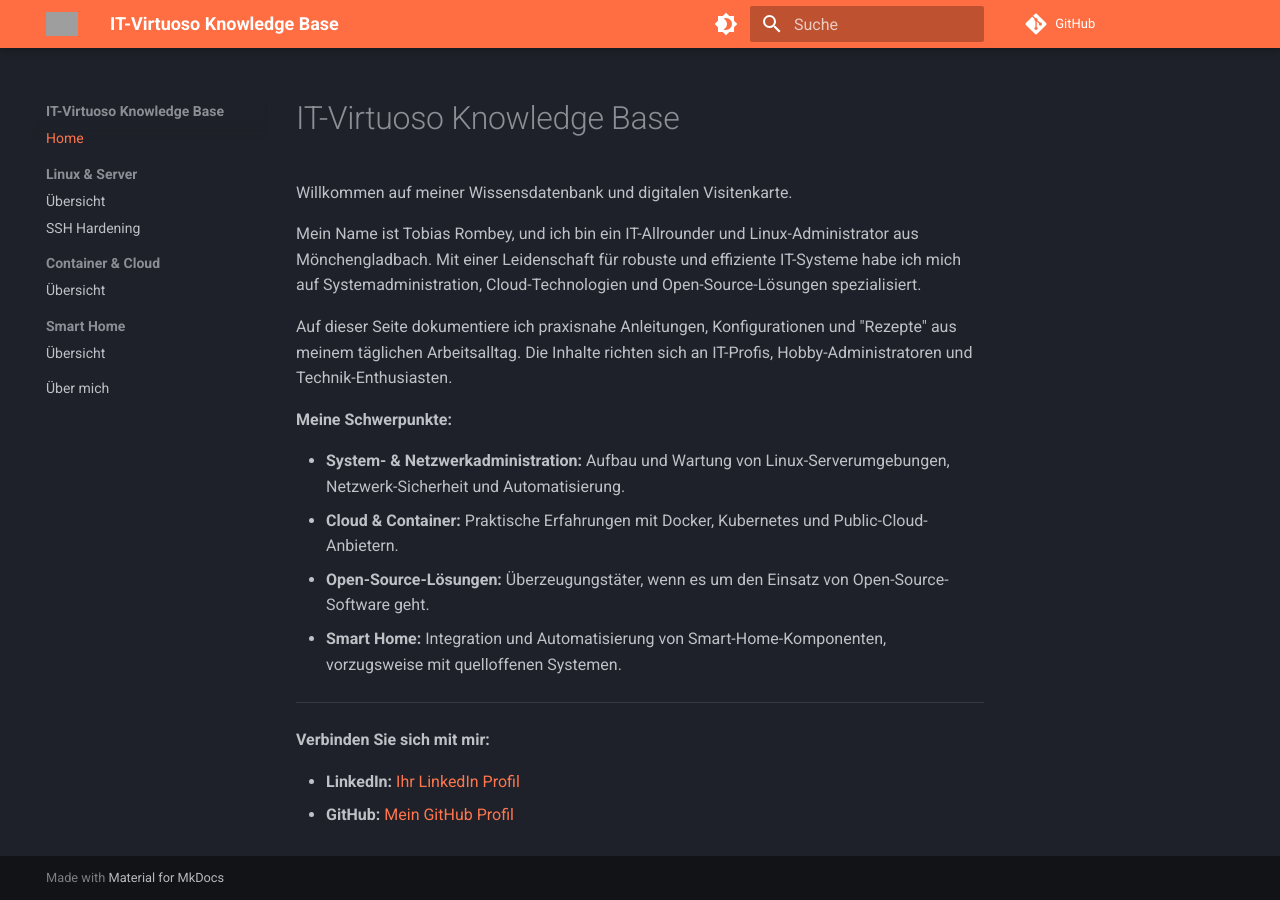
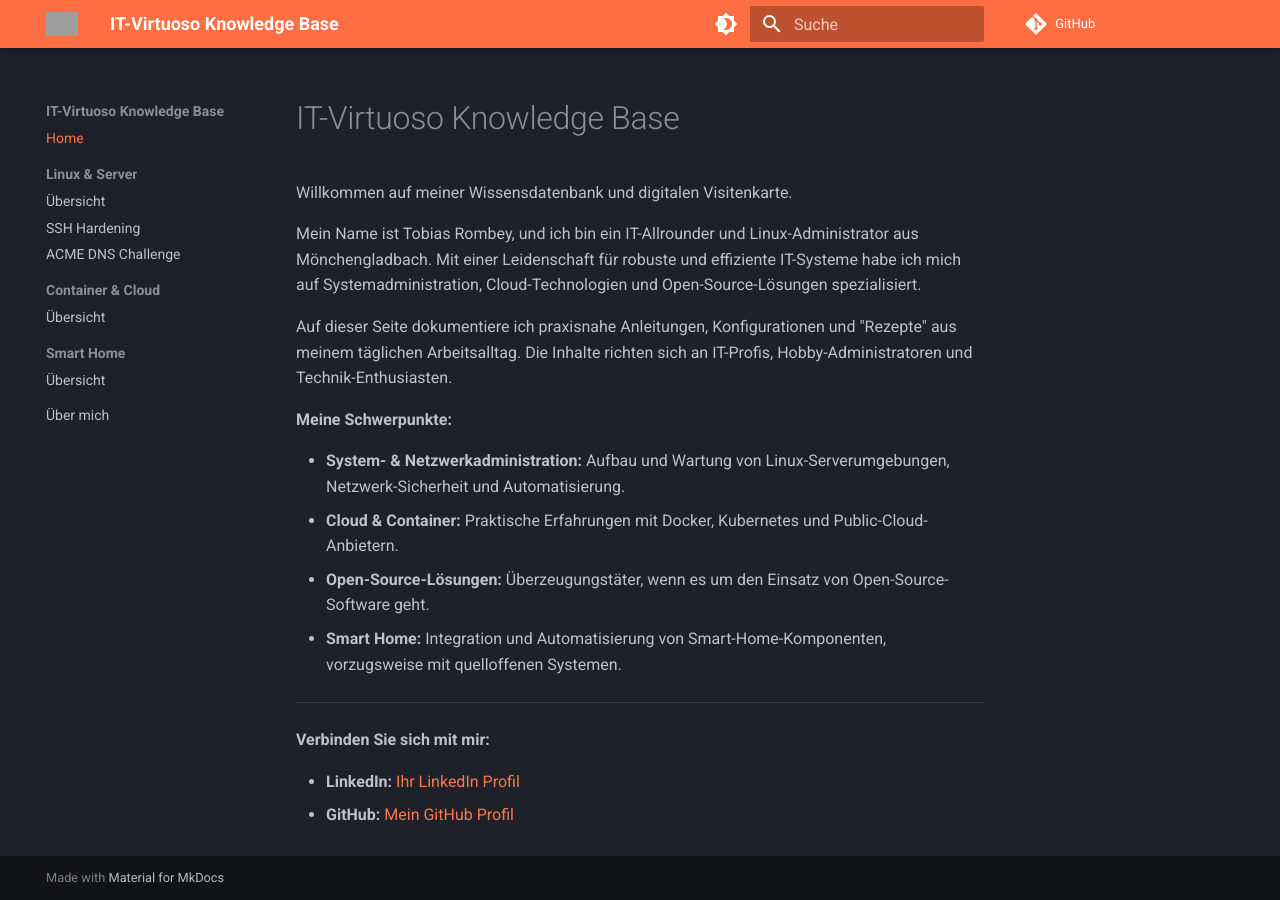
Before and after one commit to rombey86/mkdocs, an MkDocs documentation site: the page built from docs/index.md, in a window 1280 px wide. Built offline with MkDocs 1.6.1 and Material for MkDocs 9.7.7, drawn with Linux system fonts in a browser that asks for light colours; grey boxes are pictures that could not be loaded.

Commit message:
Add ACME DNS Challenge section to documentation

```diff
--- a/mkdocs.yml
+++ b/mkdocs.yml
@@ -51,6 +51,7 @@ nav:
   - Linux & Server:
       - Übersicht: linux/index.md
       - SSH Hardening: linux/ssh-hardening.md
+      - ACME DNS Challenge: linux/acme-dns.md
   - Container & Cloud:
       - Übersicht: container/index.md
   - Smart Home:
```
